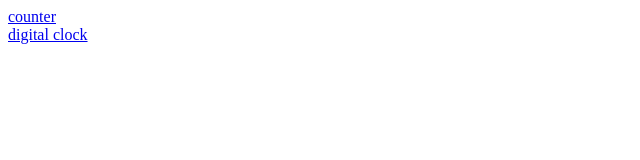
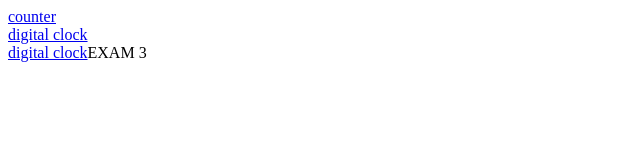
Before and after one commit to ankitpativala1405/JS, a plain HTML site: page index.html in a window 1280 px wide. Shown: the whole page, without its empty margins (0-640 px from the left). Drawn offline with Linux system fonts and the light colour scheme.

Commit message:
Update index.html

```diff
--- a/index.html
+++ b/index.html
@@ -7,6 +7,7 @@
 </head>
 <body>
     <a href="/counter/index.html">counter</a><br>
-    <a href="/digital clock/index.html">digital clock</a>
+    <a href="/digital clock/index.html">digital clock</a><br>
+    <a href="/24 exam/index.html">digital clock</a>EXAM 3<br>
 </body>
 </html>
```
